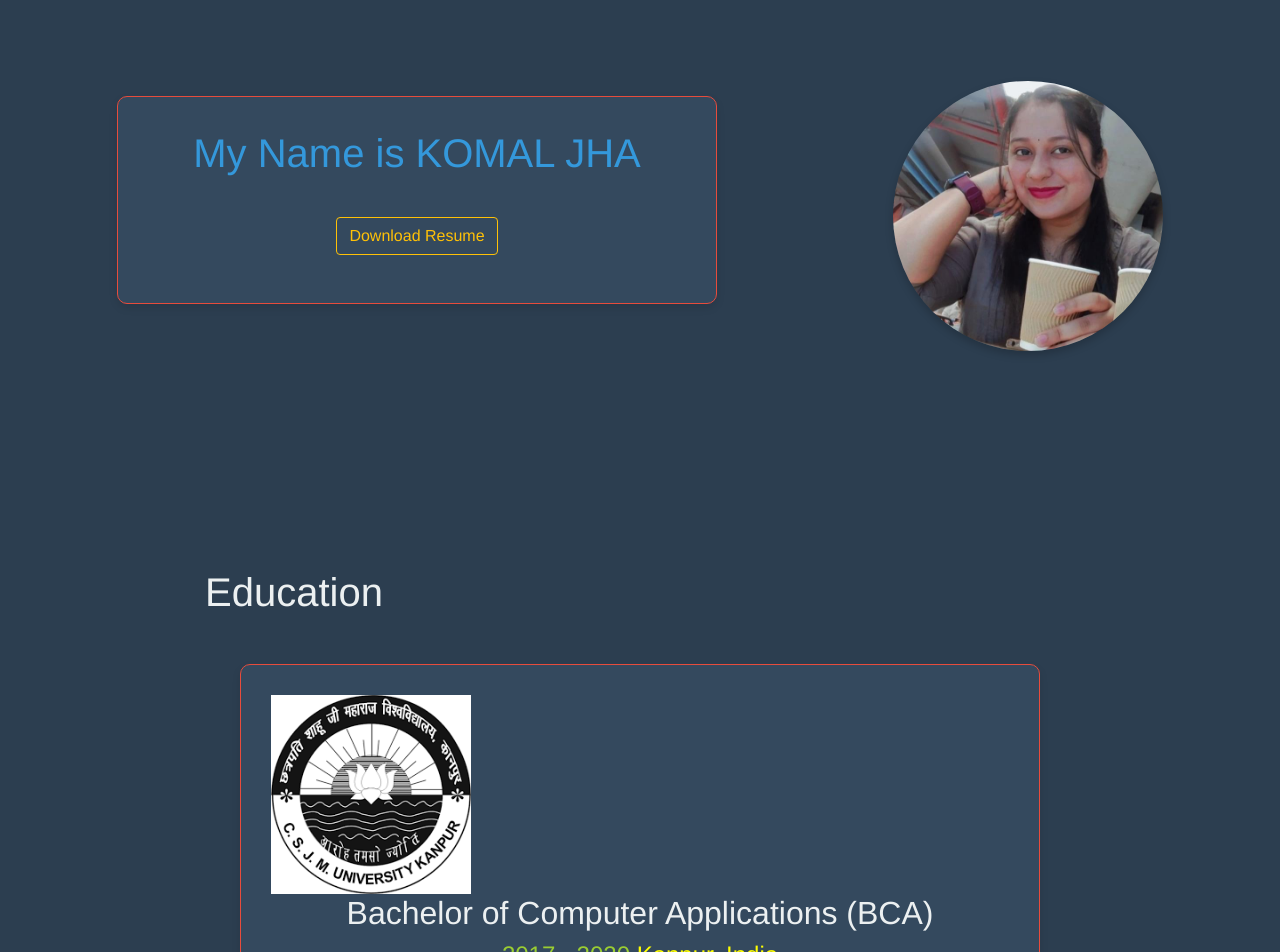
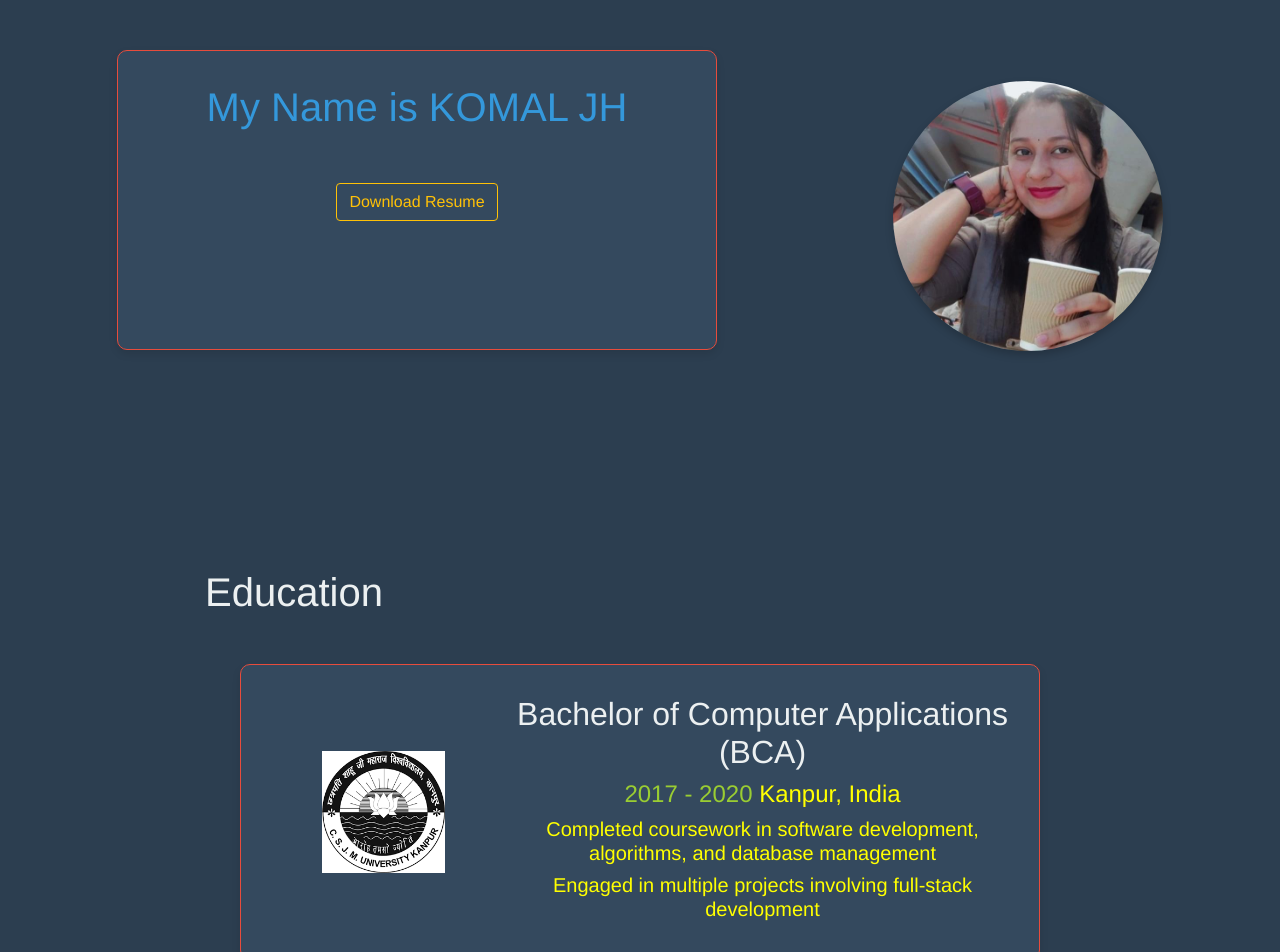
Before and after one commit to kjha4951/Portfolio_in-_react, a React (Vite) app: page / in a window 1280 px wide. Shown: the part 160-1112 px from the top of the page. Built offline with nearby package versions, Linux system fonts and the light colour scheme.

Commit message:
added css for the home

```diff
--- a/src/App.jsx
+++ b/src/App.jsx
@@ -20,7 +20,7 @@ function App() {
   return (
    <>
    <Navbar/>
-   <div className="container">
+   <div className="container" style={{overflow:"hidden"}}>
    <Home/>
    <Education/>
    <Experience/>
--- a/src/index.css
+++ b/src/index.css
@@ -69,11 +69,14 @@ a:hover {
   border: 1px solid var(--secondary-color);
   box-shadow: var(--box-shadow);
   margin-bottom: 2rem;
+  height: 300px; /* Set a fixed height */
+  overflow: hidden; /* Prevent content overflow */
 }
 
 .home .left h1 {
   margin-bottom: 1.5rem;
   color: var(--accent-color);
+  min-height: 60px; /* Ensure enough space for the text */
 }
 
 .home .right .img {
@@ -107,7 +110,7 @@ a:hover {
 .edu-items,
 .ex-items {
   display: flex;
-  justify-content: space-between;
+  justify-content: flex-start;
   align-items: center;
   background-color: var(--dark-color);
   margin: 20px auto;
@@ -117,14 +120,25 @@ a:hover {
   border: 1px solid var(--secondary-color);
   border-radius: 10px;
   box-shadow: var(--box-shadow);
-  flex-wrap: wrap;
+  flex-wrap: nowrap;
 }
 
 .edu .edu-items .left img,
 .ex .ex-items .left img {
-  width: 100%;
-  max-width: 200px;
-  height: auto;
+  width: 50%;
+  max-width: 250px;
+  height: 50%; /* Adjust the height */
+  margin-right: 20px;
+}
+
+.edu .edu-items .right,
+.ex .ex-items .right {
+  flex: 1;
+}
+
+.edu .edu-items .right p,
+.ex .ex-items .right p {
+  margin: 0;
 }
 
 .skills .items {
```
